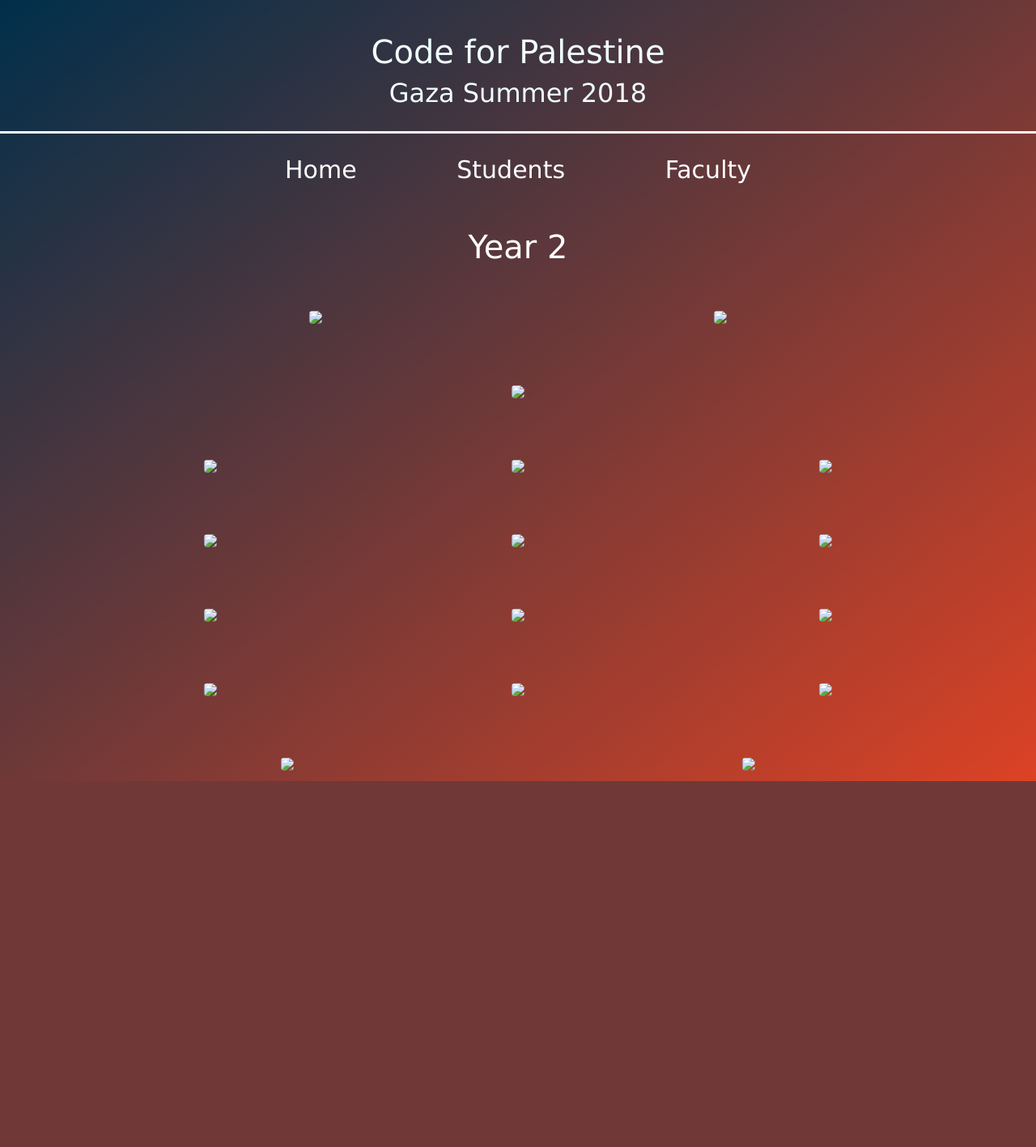
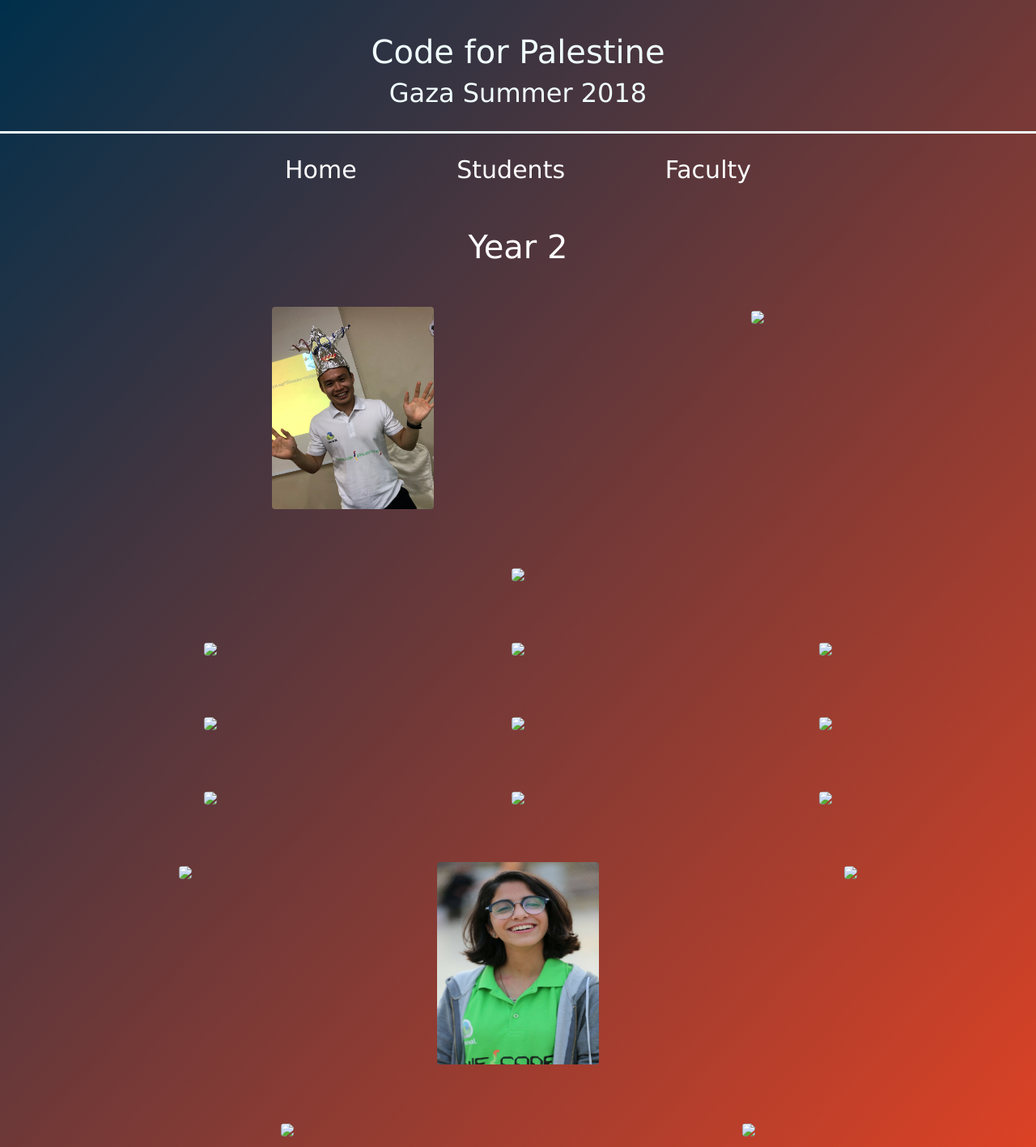
Before and after one commit to HatemSaadallah/CodeforPaletineYearBook2018, a Flask app: page /yearTwo in a window 1280 px wide. Shown: the whole page at 81% size. Before the commit the page ends 965 px from the top, so only its background shows below. Run offline with Flask 2, Linux system fonts and the light colour scheme; some libraries are stand-ins or nearby versions.

Commit message:
Newest Edition
Newest Edition

```diff
--- a/templates/y2_page.html
+++ b/templates/y2_page.html
@@ -39,7 +39,7 @@
 	<div class="container">
 	<h1 class="col-xs-1 text-center head-text">Year 2</h1>
 	<div class="instructors row">
-		<a class="button" href="#popup17"><img class=" rounded" id="erik" src='http://via.placeholder.com/200x250'></a>
+		<a class="button" href="#popup17"><img class=" rounded" id="erik" src='../static/images/erik.jpg' height="250" width="200" class="rotate180"></a>
 
 		<a class="button" href="#popup18"><img class="rounded" id="michelle " src='http://via.placeholder.com/200x250'></a>
 
@@ -66,7 +66,7 @@
 		</div>
 		<div class="row students-raw">
 			<a class="button" href="#popup10"><img class="rounded" src='http://via.placeholder.com/200x250'></a>
-			<a class="button" href="#popup11"><img class="rounded" src='http://via.placeholder.com/200x250'></a>
+			<a class="button" href="#popup11"><img class="rounded" src='../static/images/sia.jpg' height="250" width="200"></a>
 			<a class="button" href="#popup12"><img class="rounded" src='http://via.placeholder.com/200x250'></a>
 		</div>
 		<div class="row students-raw">
@@ -187,10 +187,10 @@
 
 	<div id="popup11" class="overlay">
 	<div class="popup">
-		<h2>Here i am</h2>
+		<h2>Heba "Sia" Sheheda </h2>
 		<a class="close" href="#">&times;</a>
 		<div class="content">
-			Thank to pop me out of that button, but now i'm done so you can close this window.
+			Sia's most memorable moment was when she ate 5 peppers at lunch. She hopes to visit the USA.
 		</div>
 	</div>
 </div>
```
Also changed, not shown: static/Images/abood.jpg (added), static/Images/erik.jpg (added), static/Images/sia.jpg (added).
